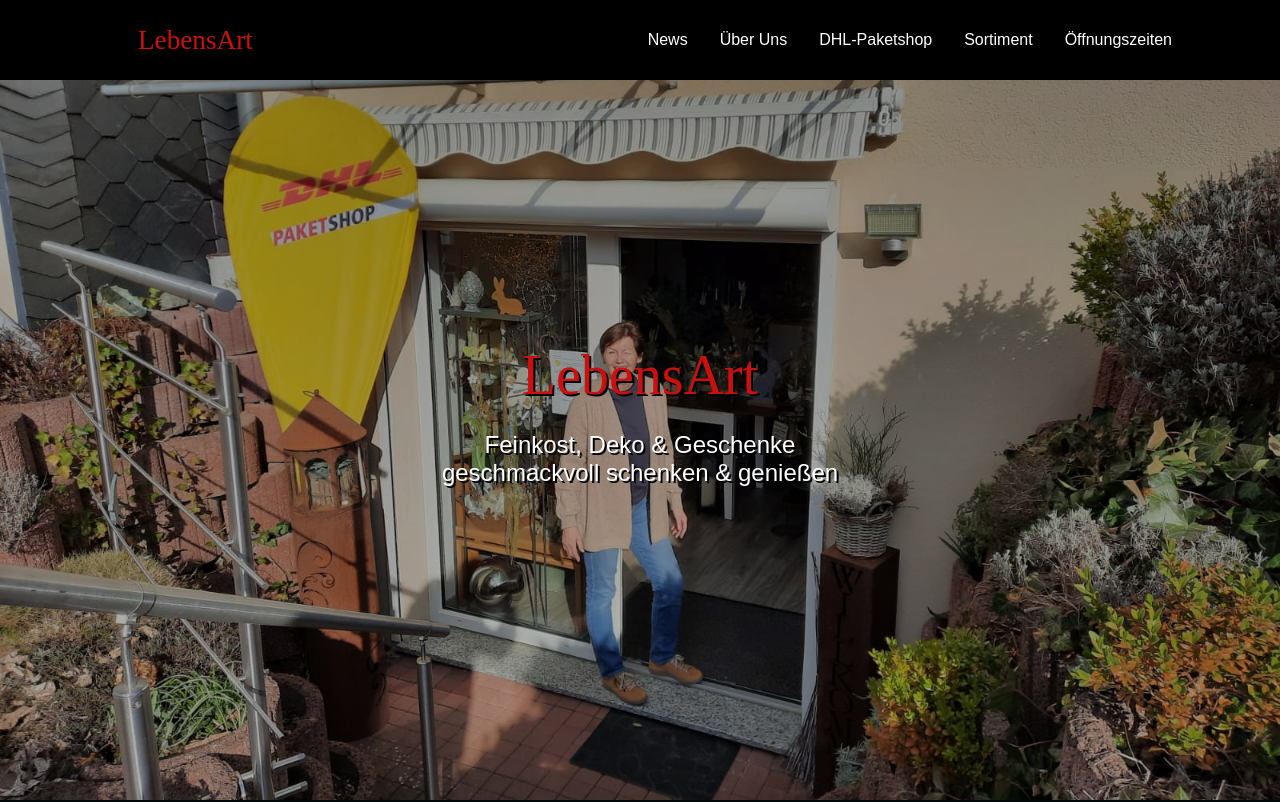
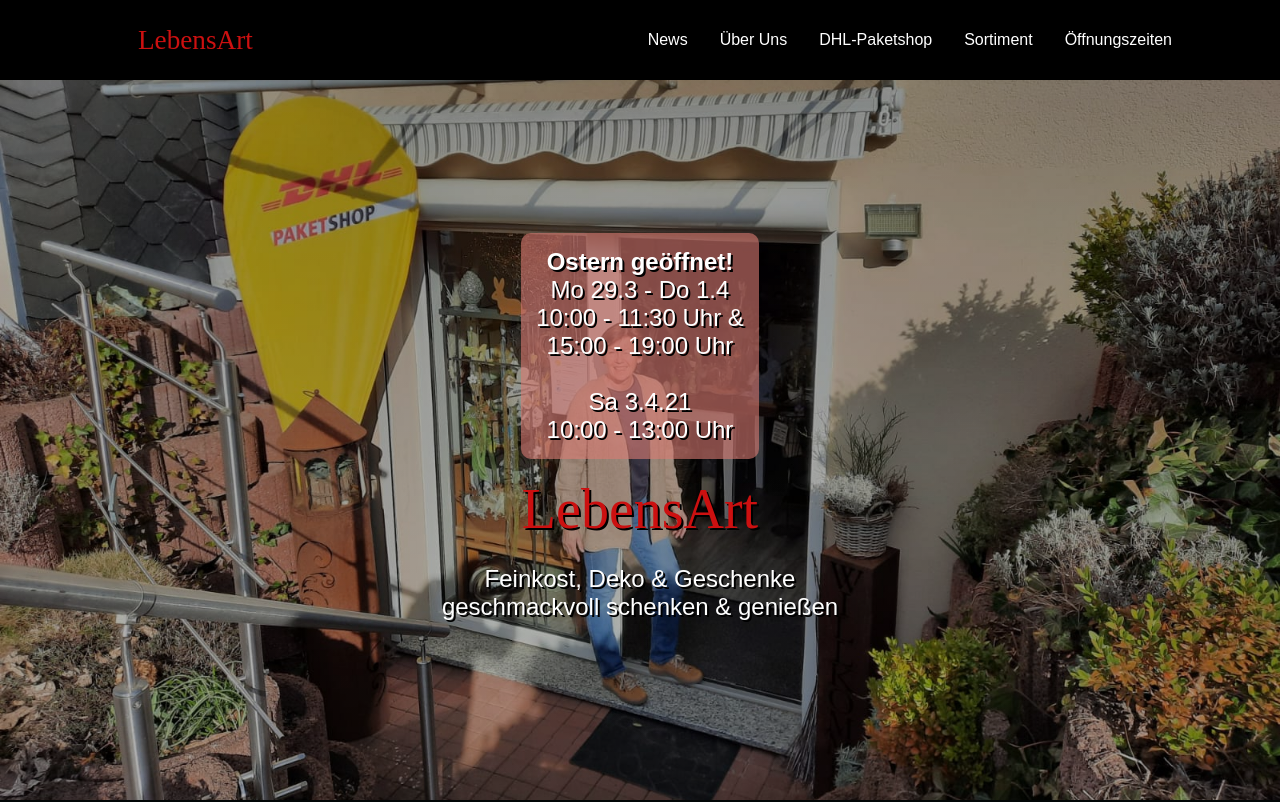
Before and after one commit to JanDupont/Website-Lebensart, a React (Create React App) app: page / in a window 1280 px wide. Shown: the top 802 px of the page. Built offline with nearby package versions, Linux system fonts and the light colour scheme; a web font is replaced by a local one.

Commit message:
HeroSection Ostern News

```diff
--- a/src/components/HeroSection/index.js
+++ b/src/components/HeroSection/index.js
@@ -23,6 +23,15 @@ const HeroSection = () => {
                 <ImgBg src={Bild} />
             </HeroBg>
             <HeroContent>
+                <HeroP style={{background: "rgba(219, 124, 116, 0.6)", padding: "15px", borderRadius: "10px"}}>
+                    <strong>Ostern geöffnet!</strong><br/>
+                    Mo 29.3 - Do 1.4<br/>
+                    10:00 - 11:30 Uhr &<br/>
+                    15:00 - 19:00 Uhr<br/><br/>
+                    Sa 3.4.21<br/>
+                    10:00 - 13:00 Uhr<br/>
+                </HeroP>
+                <br/>
                 <HeroH1>LebensArt</HeroH1>
                 <HeroP>
                     Feinkost, Deko & Geschenke
```
